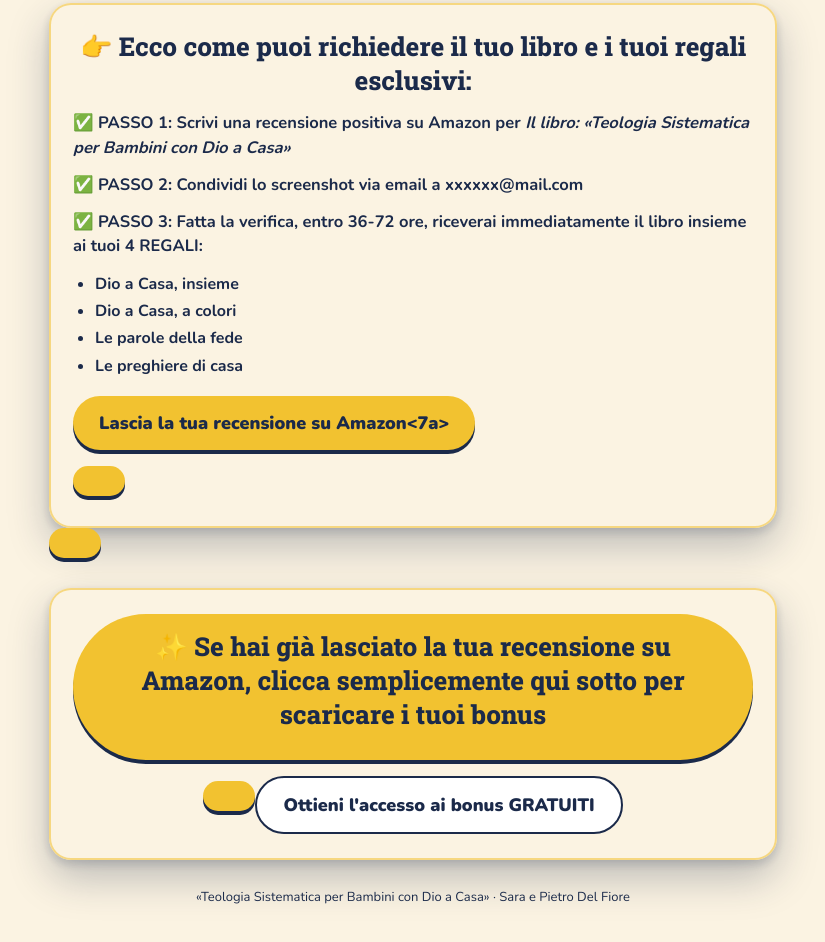
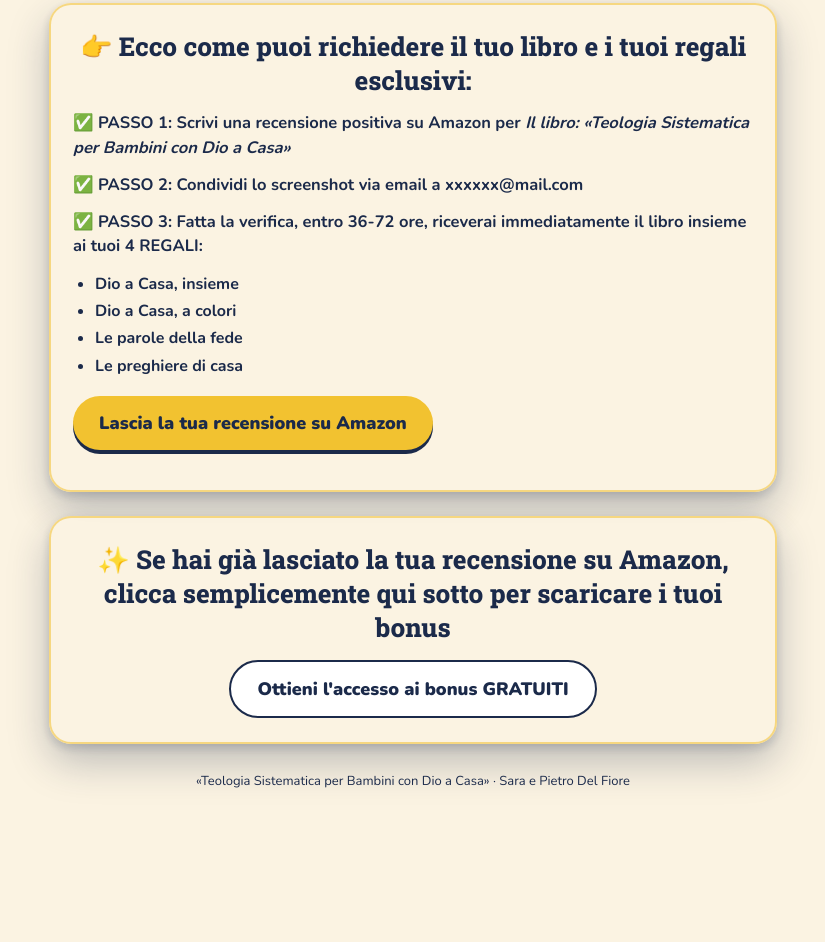
Before and after one commit to lusifra2026/dio-a-casa---libro-gratis, a plain HTML site: page libro-gratis/index.html in a window 1280 px wide. Shown: the part 2095-3037 px from the top of the page, without its empty margins (227-1052 px from the left). After the commit the page ends 2933 px from the top, so only its background shows below. Drawn offline with nearby package versions, Linux system fonts and the light colour scheme.

Commit message:
Update index.html

```diff
--- a/libro-gratis/index.html
+++ b/libro-gratis/index.html
@@ -129,7 +129,7 @@ footer{text-align:center;color:var(--navy);font-size:13px;margin-top:28px}
       <li>Le parole della fede</li>
       <li>Le preghiere di casa</li>
     </ul>
-    <p style="margin-left:auto; margin-right:auto;"><a class="btn" id="btn" href="https://www.amazon.it/review/create-review?asin=B0HRBH33MM">Lascia la tua recensione su Amazon<7a></p>
+    <p style="margin-left:auto; margin-right:auto;"><a class="btn" id="btn" href="https://www.amazon.it/review/create-review?asin=B0HRBH33MM">Lascia la tua recensione su Amazon</a></p>
   </section>
 
   <section class="card center">
```
